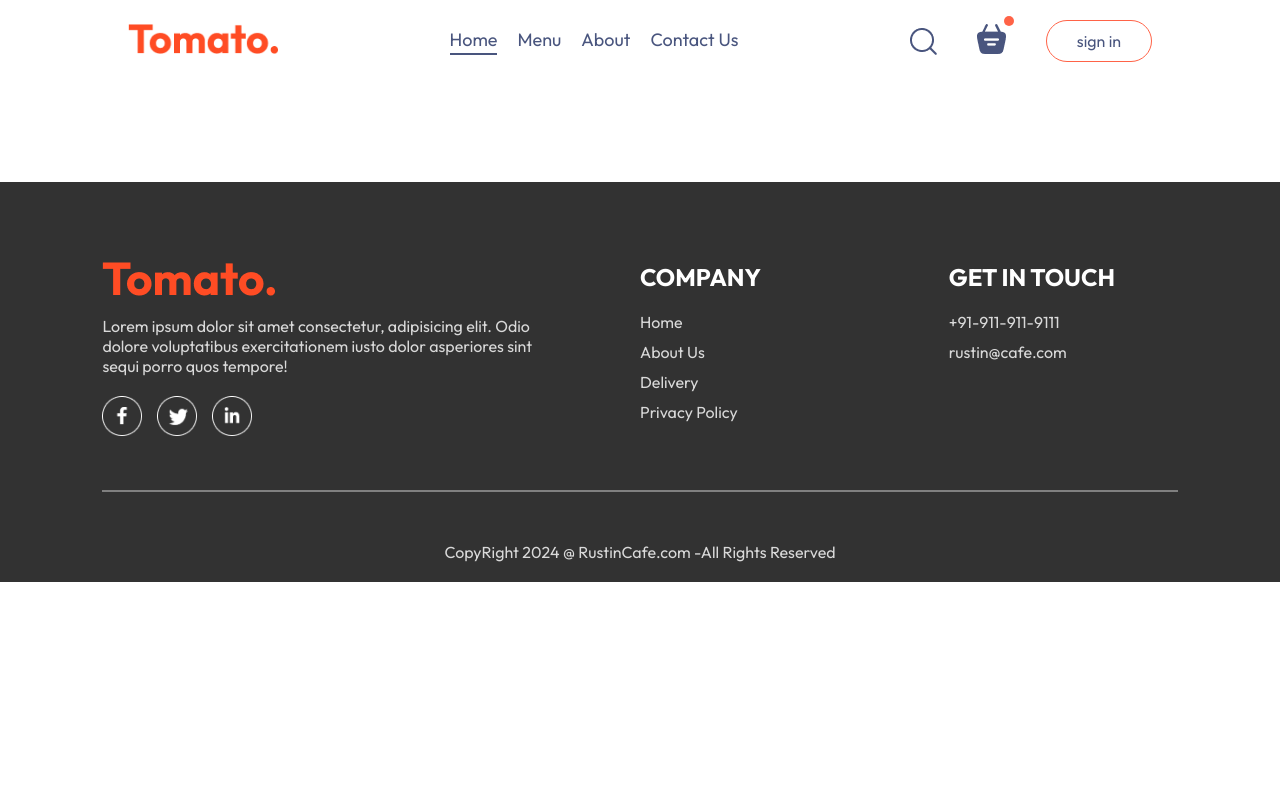
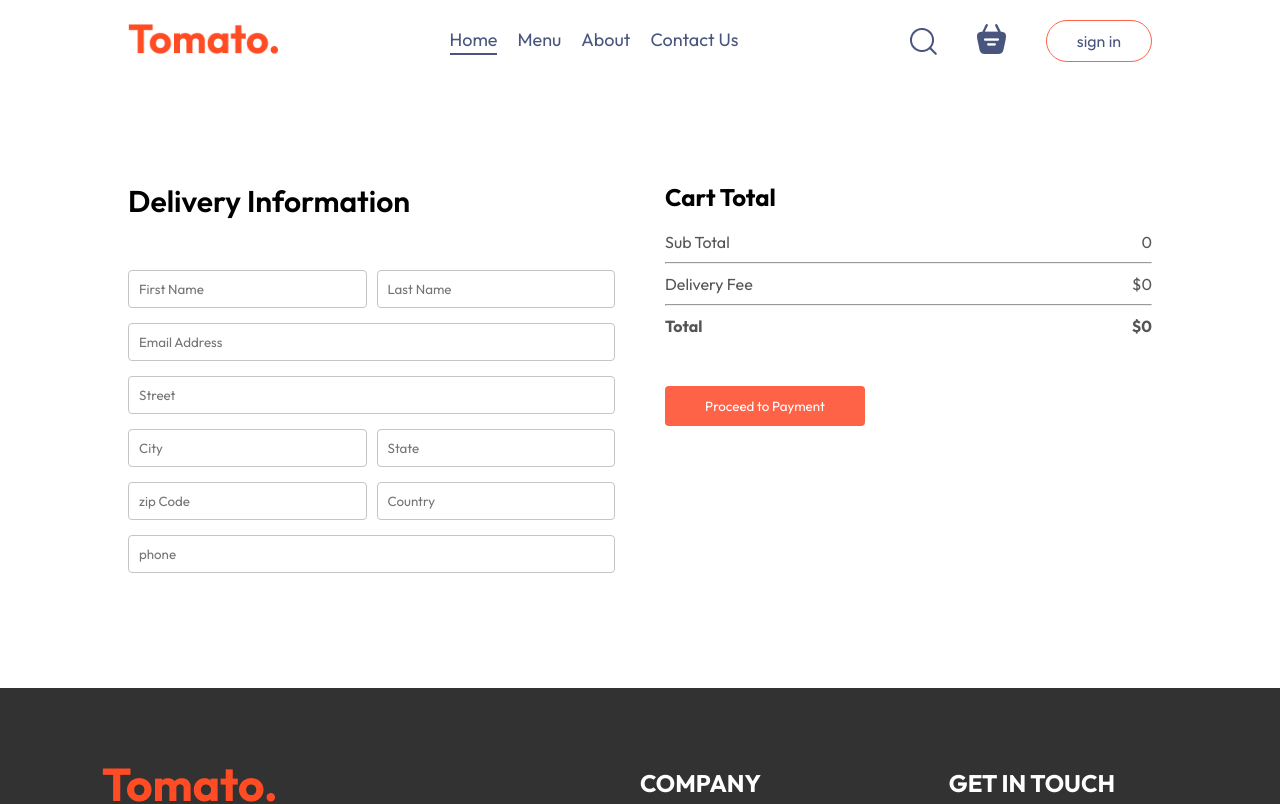
Before and after one commit to SPARSH1608/Artisan-s-Cup, a React (Vite) app: page /order in a window 1280 px wide. Shown: the top 804 px of the page. Built offline with nearby package versions, Linux system fonts and the light colour scheme.

Commit message:
added checkout page order page and solved cart and navbar issues

```diff
--- a/src/components/Navbar/Navbar.jsx
+++ b/src/components/Navbar/Navbar.jsx
@@ -1,10 +1,12 @@
 import './Navbar.css';
 import { assets } from '../../assets/assets';
-import { useState } from 'react';
+import { useContext, useState } from 'react';
 import { Link } from 'react-router-dom';
+import { storeContext } from '../../context/StoreContext';
 
 const Navbar = ({ setShowLogin }) => {
   const [menu, setMenu] = useState('home');
+  const { getTotalCartAmount } = useContext(storeContext);
   return (
     <div className="navbar">
       <Link to="/">
@@ -48,7 +50,8 @@
             {' '}
             <img src={assets.basket_icon} alt="" />
           </Link>
-          <div className="dot"></div>
+
+          <div className={getTotalCartAmount() === 0 ? '' : 'dot'}></div>
         </div>
         <button onClick={() => setShowLogin(true)}>sign in</button>
       </div>
--- a/src/pages/Cart/Cart.jsx
+++ b/src/pages/Cart/Cart.jsx
@@ -1,9 +1,11 @@
 import { useContext } from 'react';
 import './Cart.css';
 import { storeContext } from '../../context/StoreContext';
+import { useNavigate } from 'react-router-dom';
 const Cart = () => {
   const { cartItems, food_list, removeFromCart, getTotalCartAmount } =
     useContext(storeContext);
+  const navigate = useNavigate();
   return (
     <div className="cart">
       <div className="cart-items">
@@ -48,15 +50,19 @@
             <hr />
             <div className="cart-total-details">
               <p>Delivery Fee</p>
-              <p>{2}</p>
+              <p>${getTotalCartAmount() === 0 ? 0 : 2}</p>
             </div>
             <hr />
             <div className="cart-total-details">
               <b>Total</b>
-              <b>{getTotalCartAmount() + 2}</b>
+              <b>
+                ${getTotalCartAmount() === 0 ? 0 : getTotalCartAmount() + 2}
+              </b>
             </div>
           </div>
-          <button>Proceed to Checkout</button>
+          <button onClick={() => navigate('/order')}>
+            Proceed to Checkout
+          </button>
         </div>
         <div className="cart-promocode">
           <div>
--- a/src/pages/PlaceOrder/PlaceOrder.css
+++ b/src/pages/PlaceOrder/PlaceOrder.css
@@ -0,0 +1,35 @@
+.place-order {
+  display: flex;
+  align-items: start;
+  justify-content: space-between;
+  gap: 50px;
+  margin-top: 100px;
+}
+.place-order-left {
+  width: 100%;
+  max-width: max(30%, 500px);
+}
+.place-order-left .title {
+  font-size: 30px;
+  font-weight: 600;
+  margin-bottom: 50px;
+}
+.place-order-left input {
+  margin-bottom: 15px;
+  width: 100%;
+  padding: 10px;
+  border-radius: 4px;
+  outline-color: tomato;
+  border: 1px solid #c5c5c5;
+}
+.place-order-left .multi-fields {
+  display: flex;
+  gap: 10px;
+}
+.place-order-right {
+  width: 100%;
+  max-width: max(40%, 500px);
+}
+.place-order .cart-total button {
+  margin-top: 30px;
+}
--- a/src/pages/PlaceOrder/PlaceOrder.jsx
+++ b/src/pages/PlaceOrder/PlaceOrder.jsx
@@ -1,6 +1,54 @@
+import { useContext } from 'react';
 import './PlaceOrder.css';
+import { storeContext } from '../../context/StoreContext';
 const PlaceOrder = () => {
-  return <div></div>;
+  const { getTotalCartAmount } = useContext(storeContext);
+  return (
+    <form action="" className="place-order">
+      <div className="place-order-left">
+        <p className="title">Delivery Information</p>
+        <div className="multi-fields">
+          <input type="text" placeholder="First Name" />
+          <input type="text" placeholder="Last Name" />
+        </div>
+        <input type="email" placeholder="Email Address " />
+        <input type="text" placeholder="Street" />
+        <div className="multi-fields">
+          <input type="text" placeholder="City" />
+          <input type="text" placeholder="State" />
+        </div>
+        <div className="multi-fields">
+          <input type="text" placeholder="zip Code" />
+          <input type="text" placeholder="Country" />
+        </div>
+        <input type="text" placeholder="phone" />
+      </div>
+      <div className="place-order-right">
+        <div className="cart-total">
+          <h2>Cart Total</h2>
+          <div>
+            <div className="cart-total-details">
+              <p>Sub Total</p>
+              <p>{getTotalCartAmount()}</p>
+            </div>
+            <hr />
+            <div className="cart-total-details">
+              <p>Delivery Fee</p>
+              <p>${getTotalCartAmount() === 0 ? 0 : 2}</p>
+            </div>
+            <hr />
+            <div className="cart-total-details">
+              <b>Total</b>
+              <b>
+                ${getTotalCartAmount() === 0 ? 0 : getTotalCartAmount() + 2}
+              </b>
+            </div>
+          </div>
+          <button>Proceed to Payment</button>
+        </div>
+      </div>
+    </form>
+  );
 };
 
 export default PlaceOrder;
```
